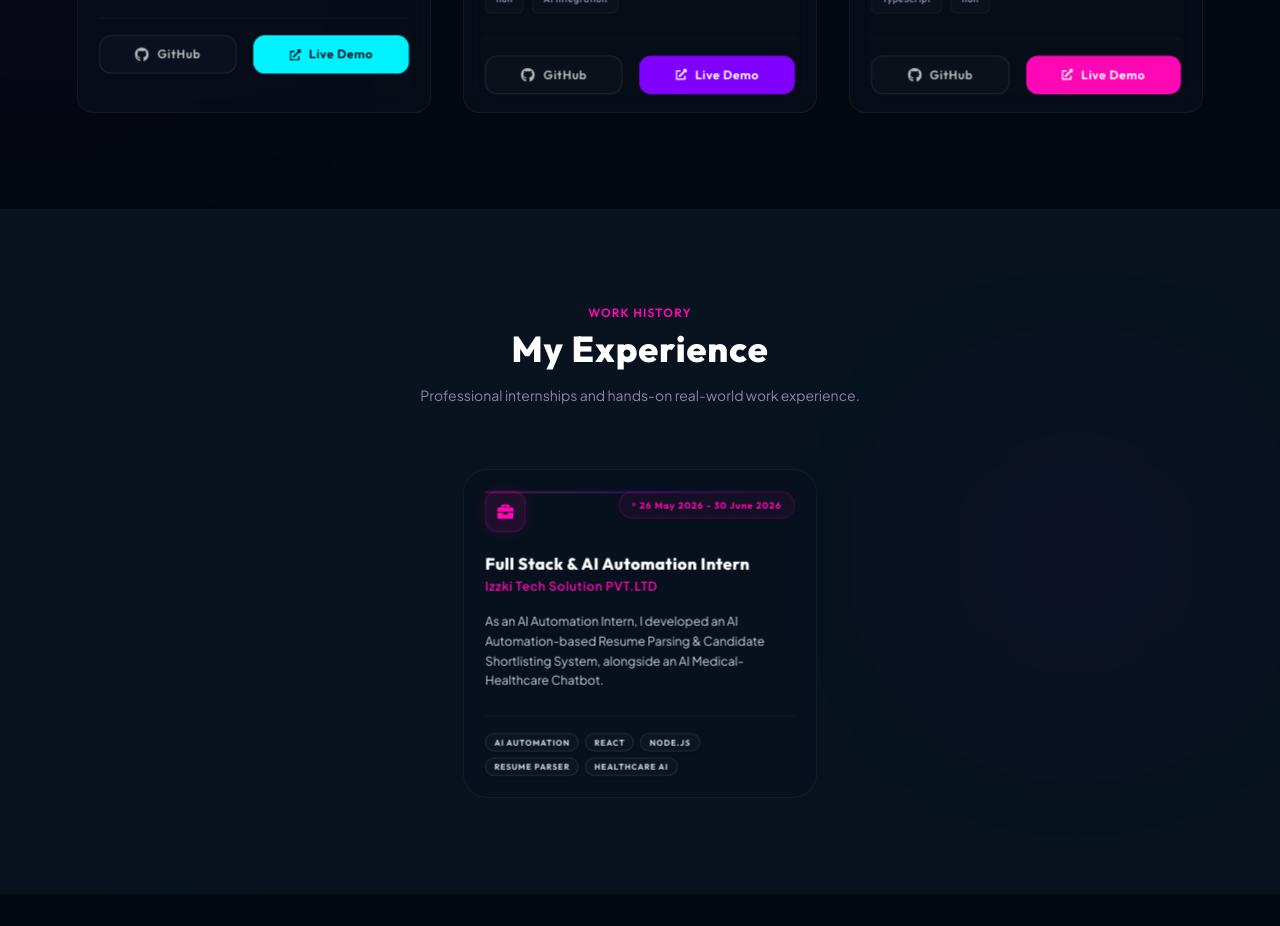
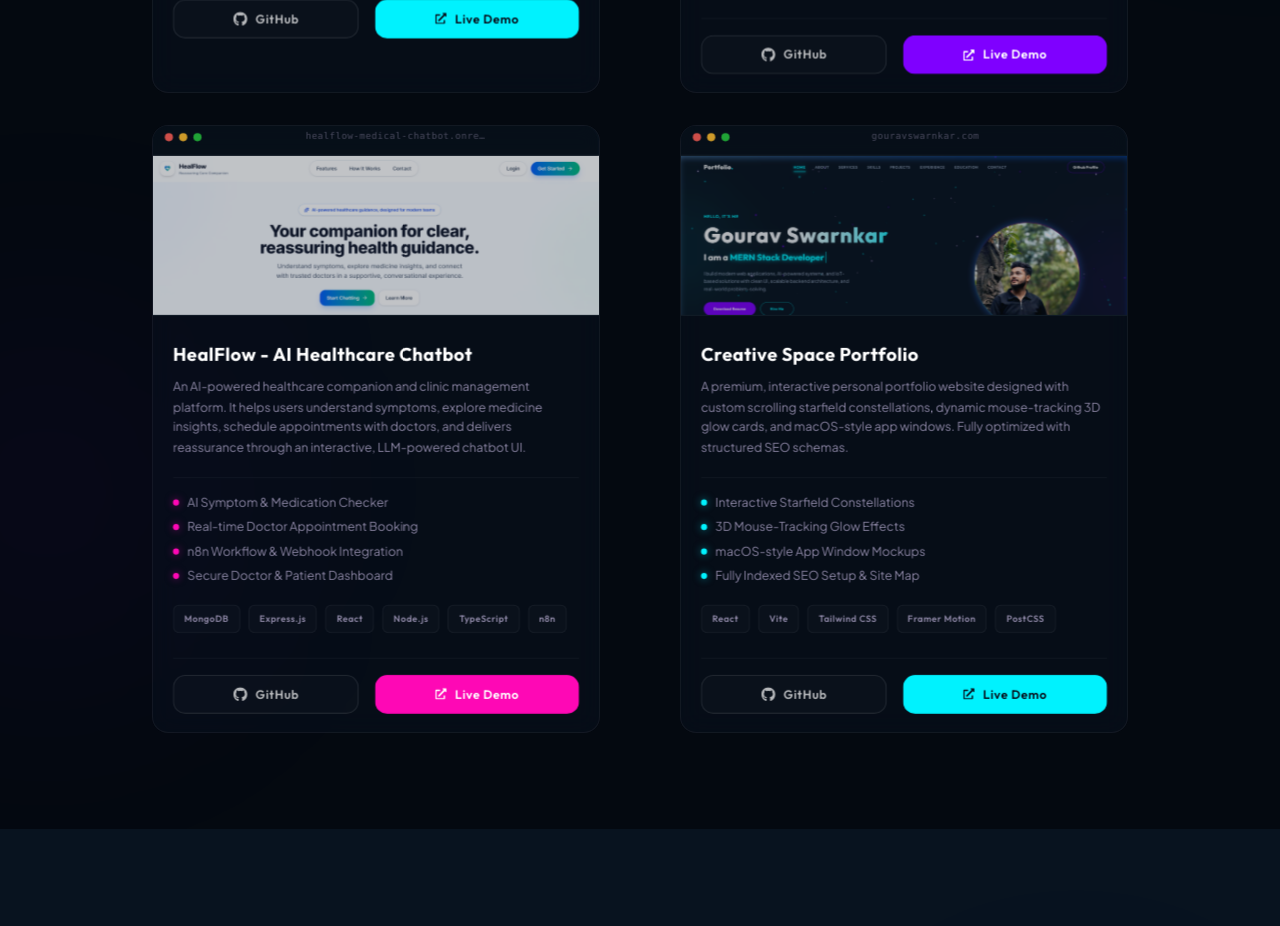
Before and after one commit to Gourav-jii/Portfolio, a React (Vite) app: page / in a window 1280 px wide. Shown: the part 3680-4606 px from the top of the page. Built offline with nearby package versions, Linux system fonts and the light colour scheme.

Commit message:
Add Portfolio as the 4th project with screenshot

```diff
--- a/src/components/Projects.jsx
+++ b/src/components/Projects.jsx
@@ -49,6 +49,21 @@
       titleHover: 'group-hover:text-neon-pink',
       githubBtn: 'border-white/10 hover:border-neon-pink hover:text-neon-pink hover:shadow-pink-glow text-white/70 bg-white/2 hover:bg-neon-pink/5',
       demoBtn: 'bg-neon-pink hover:bg-transparent text-white hover:text-neon-pink border border-neon-pink hover:border-neon-pink hover:shadow-pink-glow',
+    },
+    {
+      title: 'Creative Space Portfolio',
+      desc: 'A premium, interactive personal portfolio website designed with custom scrolling starfield constellations, dynamic mouse-tracking 3D glow cards, and macOS-style app windows. Fully optimized with structured SEO schemas.',
+      features: ['Interactive Starfield Constellations', '3D Mouse-Tracking Glow Effects', 'macOS-style App Window Mockups', 'Fully Indexed SEO Setup & Site Map'],
+      badges: ['React', 'Vite', 'Tailwind CSS', 'Framer Motion', 'PostCSS'],
+      github: 'https://github.com/Gourav-jii/Portfolio',
+      demo: 'https://gouravswarnkar.com/',
+      image: '/portfolio-ss.png',
+      glowColor: 'rgba(0, 242, 254, 0.18)',
+      accentGrad: 'from-neon-cyan via-neon-purple to-transparent',
+      dotBg: 'bg-neon-cyan shadow-[0_0_8px_rgba(0,242,254,0.5)]',
+      titleHover: 'group-hover:text-neon-cyan',
+      githubBtn: 'border-white/10 hover:border-neon-cyan hover:text-neon-cyan hover:shadow-cyan-glow text-white/70 bg-white/2 hover:bg-neon-cyan/5',
+      demoBtn: 'bg-neon-cyan hover:bg-transparent text-space-dark hover:text-neon-cyan border border-neon-cyan hover:border-neon-cyan hover:shadow-cyan-glow',
     }
   ];
 
@@ -72,7 +87,7 @@
         </div>
 
         {/* Projects Grid */}
-        <div className="grid grid-cols-1 md:grid-cols-2 lg:grid-cols-3 gap-8 max-w-6xl mx-auto justify-items-center">
+        <div className="grid grid-cols-1 md:grid-cols-2 gap-8 max-w-5xl mx-auto justify-items-center">
           {projects.map((project, index) => (
             <motion.div
               key={index}
```
Also changed, not shown: public/portfolio-ss.png (added).
